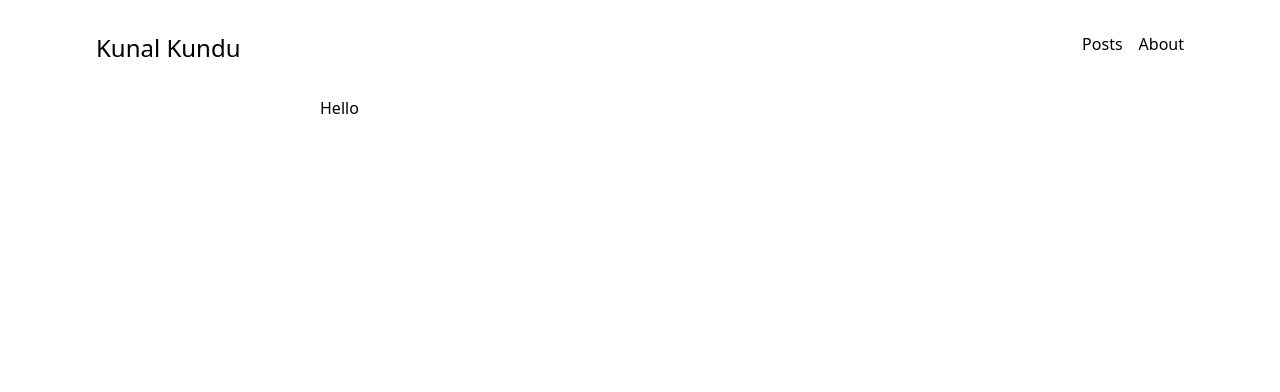
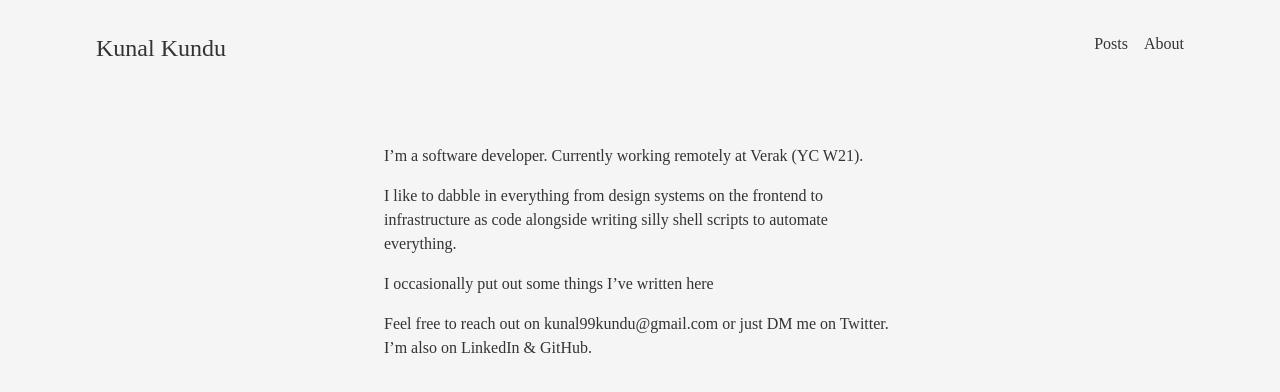
Before and after one commit to tinfoil-knight/tinfoil-knight.github.io, an Astro site: page / in a window 1280 px wide. Built offline with nearby package versions, Linux system fonts and the light colour scheme; Astro itself is replaced by a stand-in of ours; a web font is replaced by a local one.

Commit message:
import about page, posts

```diff
--- a/src/layouts/Base.astro
+++ b/src/layouts/Base.astro
@@ -1,5 +1,6 @@
 ---
-    import NavBar from './components/NavBar.astro';
+    import '../styles/global.css';
+    import NavBar from "./components/NavBar.astro"
 ---
 
 <html lang="en">
@@ -13,9 +14,9 @@
 <body>
     <div class="px-4 sm:px-8 md:px-24">
         <NavBar />
-        <article class="container mx-auto max-w-screen-sm">
+        <main class="container mx-auto max-w-screen-sm">
             <slot />
-        </article>
+        </main>
         <footer class="mt-20"></footer>
     </div>
 </body>
--- /dev/null
+++ b/src/layouts/Post.astro
@@ -0,0 +1,10 @@
+---
+    const { content } = Astro.props;
+---
+
+<div class="custom-md">
+    <h1 class="text-2xl mb-6">{content.title}</h1>
+    <article class="space-y-4">
+        <slot />
+    </article>
+</div>
--- a/src/layouts/components/NavBar.astro
+++ b/src/layouts/components/NavBar.astro
@@ -7,7 +7,7 @@
         <a href="/posts" class="hover:text-blood-red">
             Posts
         </a>
-        <a href="/about" class="hover:text-blood-red">
+        <a href="/" class="hover:text-blood-red">
             About
         </a>
     </nav>
--- a/src/pages/index.astro
+++ b/src/pages/index.astro
@@ -1,5 +1,10 @@
 ---
 	import Base from '../layouts/Base.astro'
+	import { Content as About } from '../snippets/about.md';
 ---
 
-	<Base>Hello</Base>
+<Base>
+<div class="space-y-4 mt-20 md:px-16">
+	<About />
+</div>
+</Base>
--- /dev/null
+++ b/src/pages/posts/01.md
@@ -0,0 +1,22 @@
+---
+title: "The Making Of"
+date: "2021-05-15"
+---
+
+I always wanted to have a personal website. I've been making websites since I got my personal computer (when I was 10). But the agony I've gone through to make this one is not comparable to any program I've ever written.
+
+It took 2 years for me to finally settle on how this blog will look and what I actually wanted to write here.
+
+At some point, this website had a dark mode and supported [JSX in Markdown](https://mdxjs.com/) too. Templates for blogs have everything you never need. I don't like clutter in my code. Small idiosyncrasies like this kept the website empty for a long while.
+
+The design and framework changes had to stop. So, I created a mood-board in [Figma](https://www.figma.com/) with a few websites I liked and then finally ended up on this design.
+
+I only needed a place to write things in Markdown and support some customisation if I ever wanted to do that. I forced pushed everything out of the old Github repo to erase the crimes of past.
+
+I'm using [Gatsby.js](https://www.gatsbyjs.com/) now for this website along with [Tailwind CSS](https://tailwindcss.com/) for styling. I chose Gatsby for the extension ecosystem and fast static websites by default. Tailwind keeps the markup and styling in one place which is nice for small simple things.
+
+Wanting to write "good" and "original" posts for a technical audience prevented me from writing anything at all. I'm going to write whatever I want to from now on and put it up here.
+
+I'm not going to write tutorials here. Another article on making a \<random-clone-app> with \<hot-trendy-stack> isn't needed. There are enough of those already.
+
+I'm working on a few interesting things now. I'll write about them. I may even start writing my opinions on random things, technical or not.
--- /dev/null
+++ b/src/snippets/about.md
@@ -0,0 +1,13 @@
+---
+---
+
+I'm a software developer. Currently working remotely at [Verak (YC W21)](https://verak.in).
+
+I like to dabble in everything from design systems on the frontend to
+infrastructure as code alongside writing silly shell scripts to
+automate everything.
+
+I occasionally put out some things I've written [here](/posts)
+
+Feel free to reach out on kunal99kundu@gmail.com or just DM me
+on [Twitter](https://twitter.com/kunal__kundu). I'm also on [LinkedIn](https://www.linkedin.com/in/kunal-kundu/) & [GitHub](https://github.com/tinfoil-knight).
--- /dev/null
+++ b/src/styles/global.css
@@ -0,0 +1,18 @@
+@import url("https://fonts.googleapis.com/css2?family=Chivo:ital,wght@0,300;0,400;0,700;1,300;1,400&display=swap");
+
+body {
+  color: #333;
+  scroll-behavior: smooth;
+  min-height: 100%;
+  font-family: Chivo, "sans-serif" !important;
+  overflow-x: hidden;
+  background: whitesmoke;
+  -webkit-font-smoothing: antialiased;
+  -moz-osx-font-smoothing: grayscale;
+}
+
+* {
+  box-sizing: border-box;
+  margin: 0;
+  padding: 0;
+}
```
